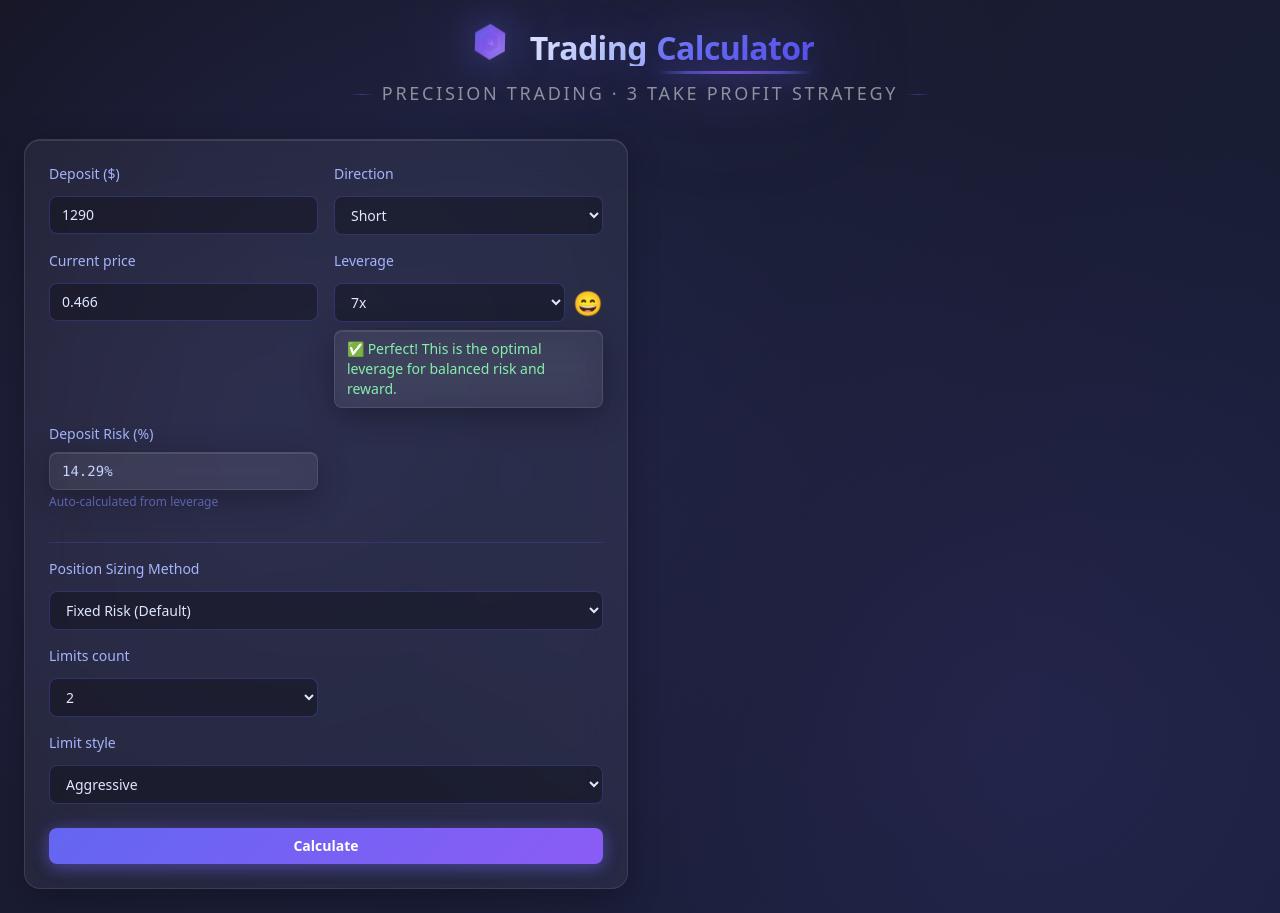
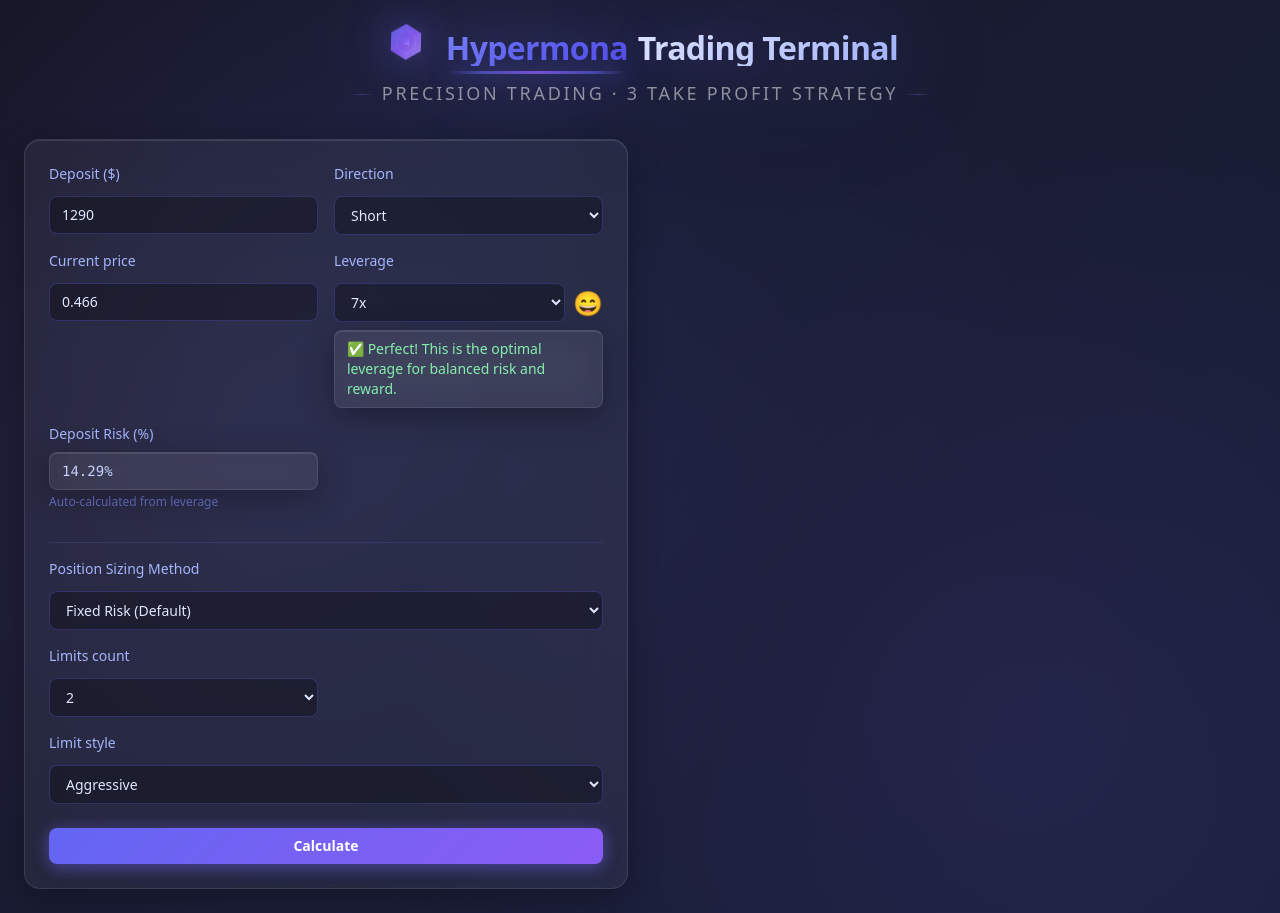
Before and after one commit to d3v3us/trading-calulcator, a SvelteKit app: page / in a window 1280 px wide. Built offline with nearby package versions, Linux system fonts and the light colour scheme.

Commit message:
minor fixes

```diff
--- a/src/routes/+page.svelte
+++ b/src/routes/+page.svelte
@@ -146,8 +146,8 @@
 					</svg>
 				</div>
 				<h1 class="premium-title">
-					<span class="title-main">Trading</span>
-					<span class="title-accent">Calculator</span>
+					<span class="title-accent">Hypermona</span>
+					<span class="title-main">Trading Terminal</span>
 				</h1>
 			</div>
 			<div class="title-subtitle">Precision Trading · 3 Take Profit Strategy</div>
```
